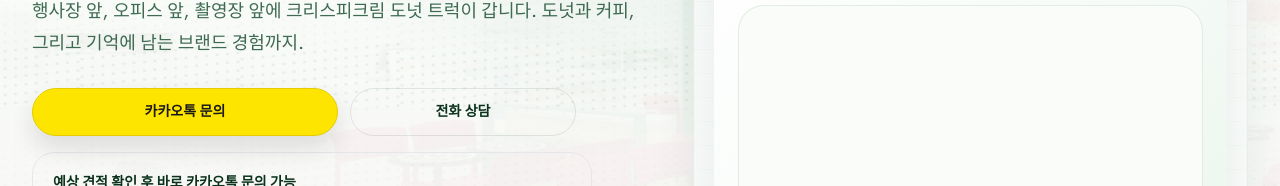
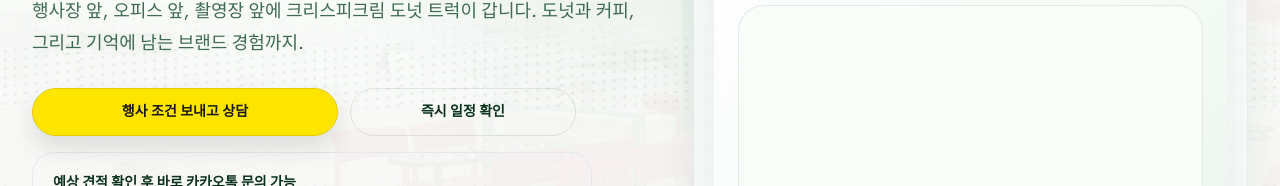
Before and after one commit to oreo4885-max/kkd-catering-landing, a Next.js app: page / in a window 1280 px wide. Shown: the part 370-556 px from the top of the page. Built offline with nearby package versions, Linux system fonts and the light colour scheme; no server answers.

Commit message:
문의 전환 문구 정리 및 CTA 역할 명확화

```diff
--- a/components/landing/sections/hero-section.tsx
+++ b/components/landing/sections/hero-section.tsx
@@ -49,21 +49,21 @@
                 rel="noreferrer"
                 className="inline-flex h-11 items-center justify-center rounded-full border border-[#E6CB00] bg-[#FEE500] px-5 text-[13px] font-semibold text-[#191919] shadow-[0_12px_24px_rgba(25,25,25,0.12)] transition hover:-translate-y-0.5 hover:shadow-[0_16px_28px_rgba(25,25,25,0.16)] sm:h-12 sm:px-7 sm:text-sm"
               >
-                카카오톡 문의
+                행사 조건 보내고 상담
               </a>
             ) : (
               <a
                 href={hero.primaryCta.href}
                 className="inline-flex h-11 items-center justify-center rounded-full bg-forest-800 px-5 text-[13px] font-semibold text-cream transition hover:bg-forest-900 sm:h-12 sm:px-7 sm:text-sm"
               >
-                {hero.primaryCta.label}
+                즉시 일정 확인
               </a>
             )}
             <a
-              href={hero.primaryCta.href}
+              href={kakaoInquiryUrl ? hero.primaryCta.href : hero.secondaryCta.href}
               className="inline-flex h-11 items-center justify-center rounded-full border border-forest-900/10 bg-white/78 px-5 text-[13px] font-semibold text-forest-900 transition hover:border-forest-700/30 hover:bg-white sm:h-12 sm:px-7 sm:text-sm"
             >
-              전화 상담
+              {kakaoInquiryUrl ? "즉시 일정 확인" : hero.secondaryCta.label}
             </a>
           </div>
           <div className="mt-4 max-w-[35rem] rounded-[22px] border border-forest-900/8 bg-white/72 px-4 py-3.5 text-[13px] leading-6 text-forest-800/84 sm:px-5 sm:py-4 sm:text-sm sm:leading-7">
--- a/components/landing/sections/sticky-mobile-cta.tsx
+++ b/components/landing/sections/sticky-mobile-cta.tsx
@@ -31,14 +31,14 @@
               aria-label="카카오톡 실시간 문의"
             >
               <KakaoMark />
-              <span>카카오 문의</span>
+              <span>조건 보내기</span>
             </a>
           ) : (
             <a
               href="#inquiry-contact"
               className="inline-flex h-10 shrink-0 items-center justify-center rounded-full border border-forest-900/10 bg-white px-4 text-[13px] font-semibold text-forest-900 shadow-card"
             >
-              즉시 상담
+              즉시 일정 확인
             </a>
           )}
         </div>
```
